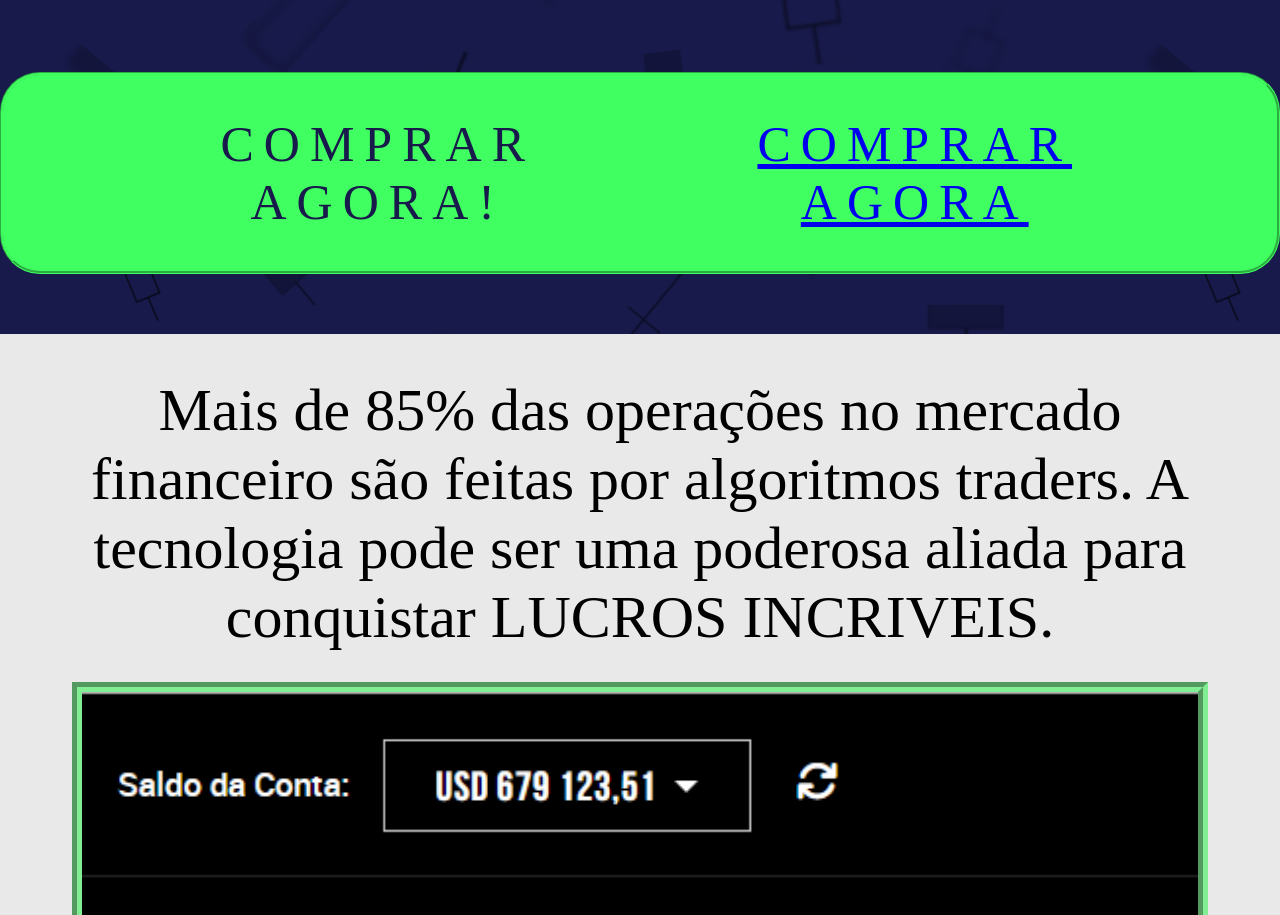
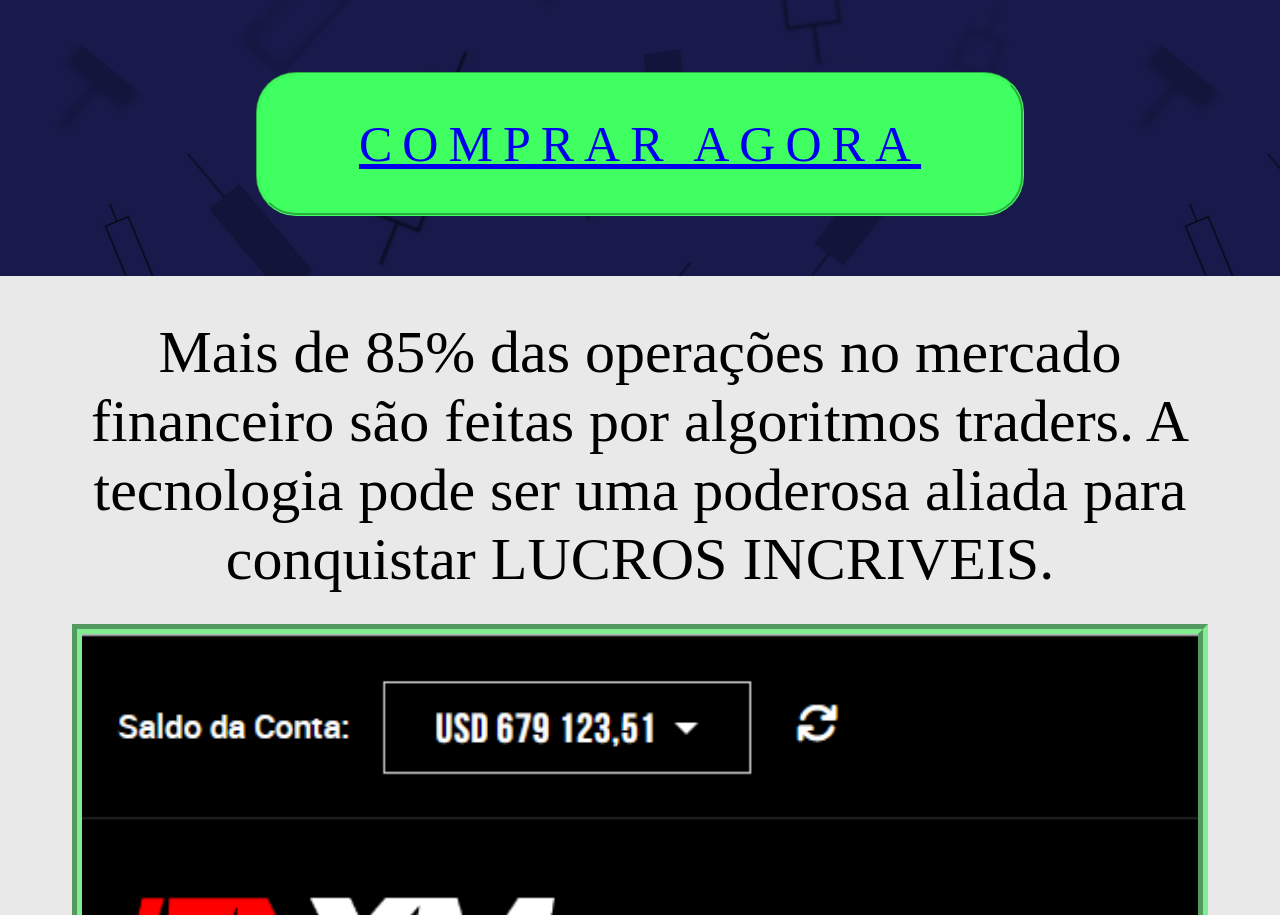
Before and after one commit to Joenck91/ebook, a plain HTML site: page index.html in a window 1280 px wide. Shown: the part 1136-2051 px from the top of the page. Drawn offline with Linux system fonts and the light colour scheme; a web font is replaced by a local one.

Commit message:
Update index.html

```diff
--- a/index.html
+++ b/index.html
@@ -33,7 +33,7 @@
 
             </div>
             <div class="campocta">
-                <span class="botao"> COMPRAR AGORA!</span>
+               <!-- <span class="botao"> COMPRAR AGORA!</span>-->
                 <a class="botao" href="https://lastlink.com/p/C50C509AF/checkout-payment/"> COMPRAR AGORA </a>
             </div>
         </div>
```
